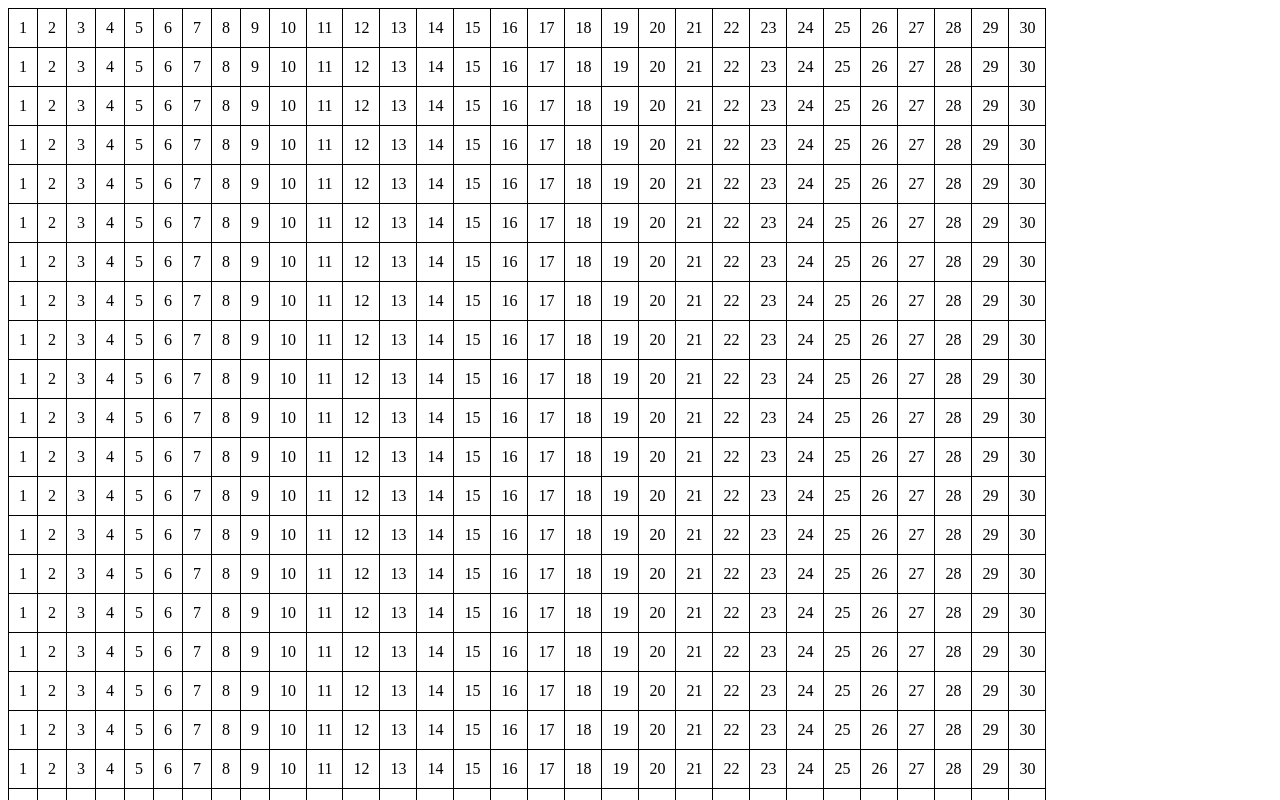
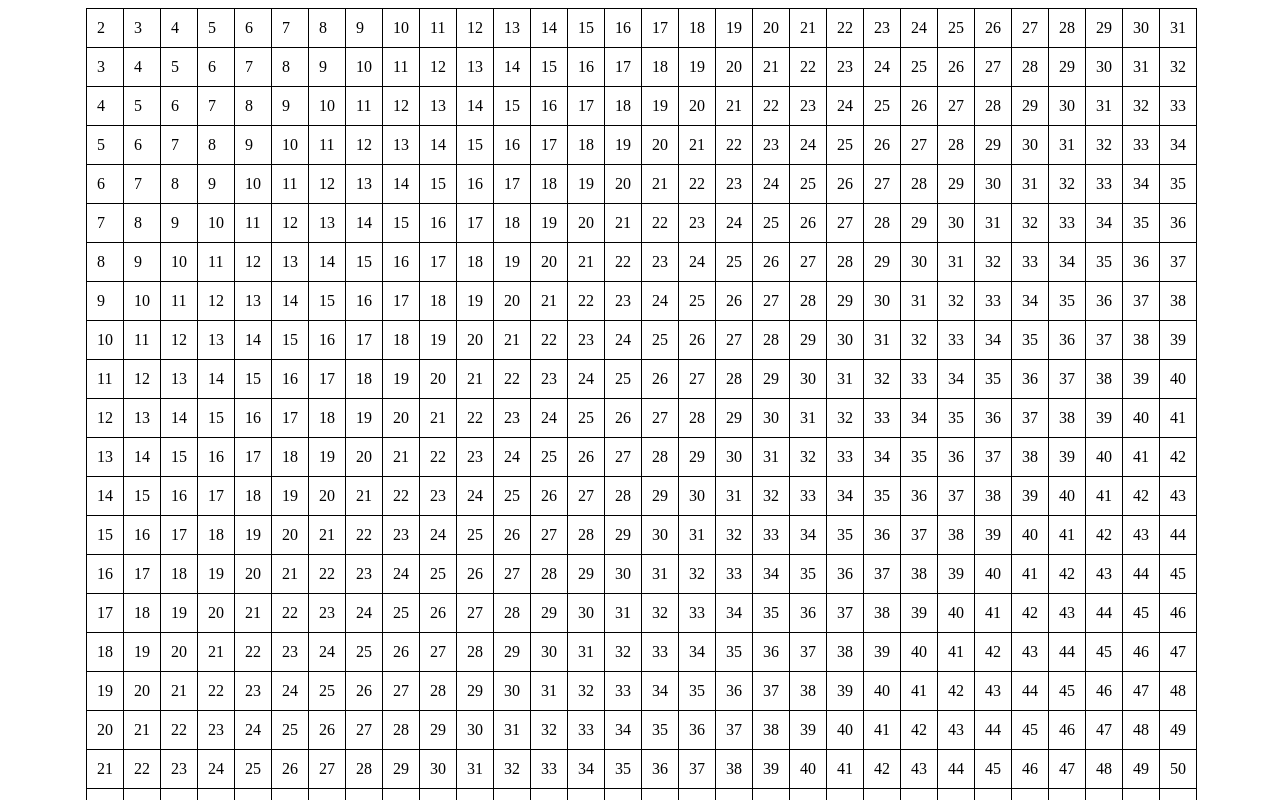
Before and after one commit to batskywalker/tank-tactics, a website: page website/index.html in a window 1280 px wide. Shown: the top 800 px of the page. Drawn offline with Linux system fonts and the light colour scheme; no server answers.

Commit message:
I'm not even sure how to design this

```diff
--- a/discord.js
+++ b/discord.js
@@ -41,7 +41,7 @@ const server = http.createServer((req, res) => {
             res.end(data);
         })
     }
-}).listen(3000);
+}).listen(4200);
 
 client.on("ready", () => {
     console.log(`Logged in as ${client.user.tag}!`);
--- a/website/index.js
+++ b/website/index.js
@@ -5,7 +5,7 @@ window.onload = function() {
         gameBoard.appendChild(row)
         for (var j = 1; j <= 30; j++) {
             let cell = document.createElement("td");
-            cell.textContent += j;
+            cell.textContent = i + j;
             row.appendChild(cell)
         }
     }
--- a/website/styles.css
+++ b/website/styles.css
@@ -1,13 +1,23 @@
 html {
     height: 100%;
     width: 100%;
+}
+body {
+    height: 99%;
+    width: 99%;
+}
+
+#container {
+    margin: auto;
 }
 
 table, td {
     border: 1px solid;
     border-collapse: collapse;
 }
-
+table {
+    margin: auto;
+}
 td {
     padding: 10px;
 }
```
